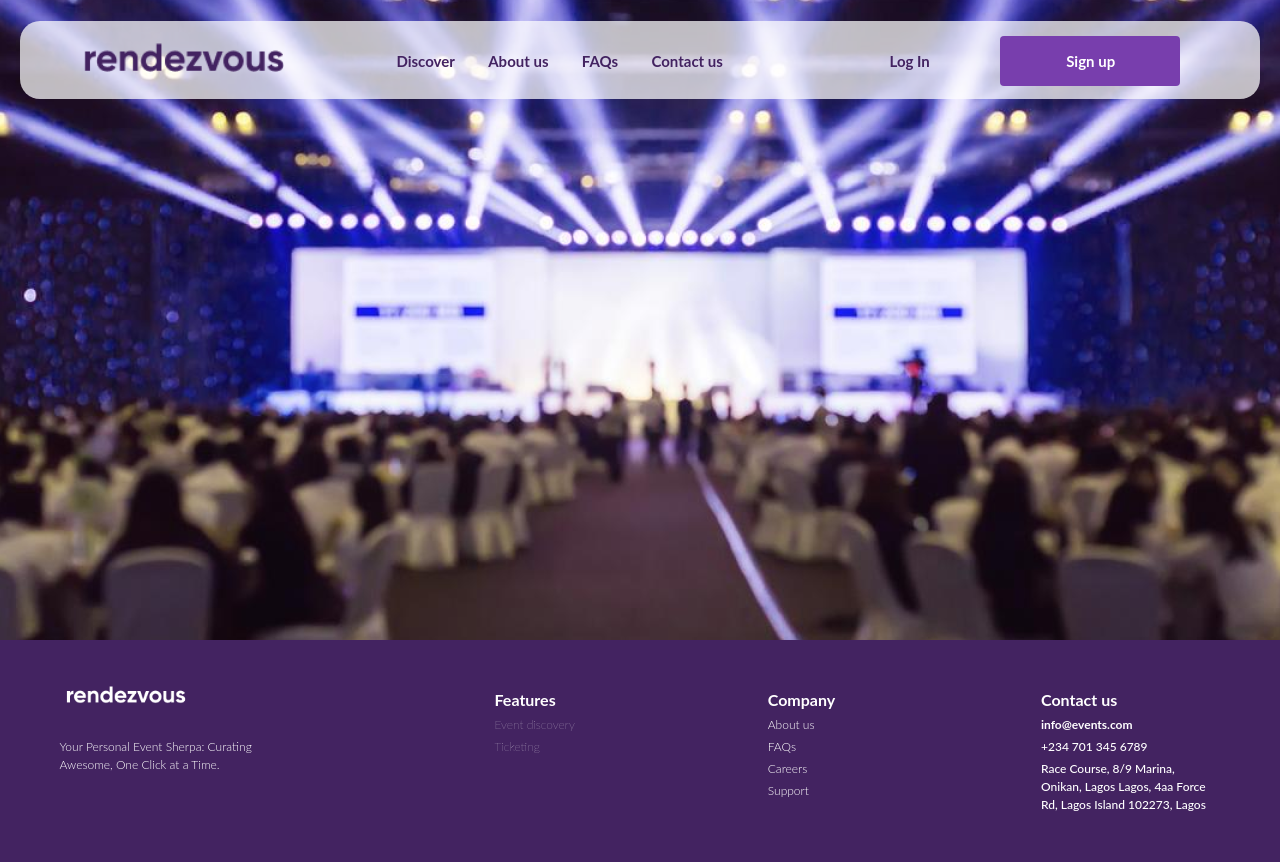
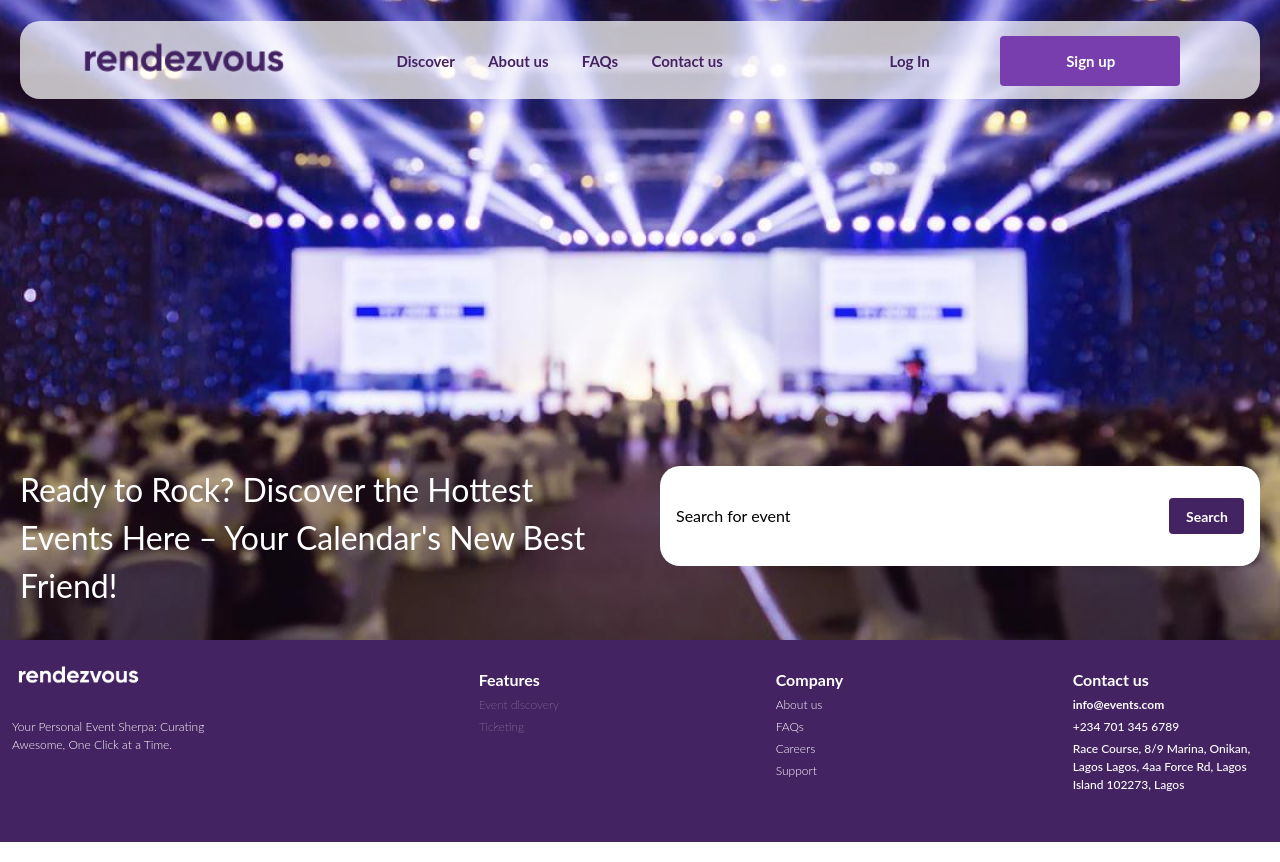
Before and after one commit to oiza-web/rendezvous, a Nuxt app: page / in a window 1280 px wide. Built offline with nearby package versions, Linux system fonts and the light colour scheme; a web font is replaced by a local one.

Commit message:
added hero component

```diff
--- a/assets/scss/style.scss
+++ b/assets/scss/style.scss
@@ -122,5 +122,31 @@
 
 .line-height {
   line-height: 50px;
-  // white-space: nowrap;
 }
+
+.hero-background-image {
+  background-image: url('/images/background-image.png');
+  background-size: cover;
+  background-repeat: no-repeat;
+  background-position: center;
+  height: 640px;
+}
+
+.hero-content {
+  margin-top: -174px;
+  padding: 0 20px;
+
+  &__text {
+    color: white;
+    font-size: 32px;
+    margin-bottom: 10px;
+  }
+
+  &__search {
+    height: 100px;
+    color: black;
+    background-color: white;
+    border-radius: 20px;
+    width: 600px;
+  }
+}
--- a/components/Footer.vue
+++ b/components/Footer.vue
@@ -1,6 +1,6 @@
 <template>
-  <section class="bg">
-    <v-container class="py-9">
+  <main class="bg">
+    <v-container fluid class="py-9">
       <v-row class="justify-space-between ">
         <v-col cols="12" lg="4">
           <img src="/images/rendezvous-logo.png" height="40" />
@@ -39,7 +39,7 @@
         </v-col>
       </v-row>
     </v-container>
-  </section>
+  </main>
 </template>
 
 <script>
--- a/components/Header.vue
+++ b/components/Header.vue
@@ -14,8 +14,8 @@
       </v-sheet>
 
       <v-list shaped dense>
-        <template v-for="item in items">
-          <v-list-item color="cta" dark nuxt :to="item.to" :key="item.text">
+        <template>
+          <v-list-item   v-for="item in items" color="cta" dark nuxt :to="item.to" :key="item.text">
             <v-list-item-action>
               <v-icon>{{ item.icon }}</v-icon>
             </v-list-item-action>
--- a/components/landing-page/HeroComponent.vue
+++ b/components/landing-page/HeroComponent.vue
@@ -1,26 +1,36 @@
 <template>
-  <main class="background-image">
-
-  </main>
+  <section>
+    <div class="hero-background-image"></div>
+    <div class="hero-content d-flex justify-space-between">
+      <div class="hero-content__text">
+        Ready to Rock? Discover the Hottest <br />
+        Events Here – Your Calendar's New Best <br />
+        Friend!
+      </div>
+      <div class="hero-content__search d-flex justify-space-between align-center px-4">
+        <div class="hero-content__search-box">Search for event</div>
+        <!-- <v-divider vertical></v-divider> -->
+        <div class="hero-content__search-box"></div>
+        <div class="hero-content__search-categories">
+          <v-select width="30" label="Categories" class="" color="black" dark item-color="white" focused="true"
+            :items="['California', 'Colorado', 'Florida', 'Georgia', 'Texas', 'Wyoming']" variant="outlined"></v-select>
+        </div>
+        <v-btn color="#432361" class="font-weight-bold" depressed>Search</v-btn>
+      </div>
+    </div>
+  </section>
 </template>
 
 <script>
 export default {
   data() {
-    return {
-
-    }
-  }
+    return {}
+  },
 }
 </script>
 
-<style lang="scss" scoped>
-.background-image {
-  background-image: url('/images/background-image.png');
-  background-size: cover;
-  background-repeat: no-repeat;
-  background-position: center;
-  height: 640px;
-  width: 100vw;
+<style lang="scss">
+.v-input.theme--dark.v-text-field.v-text-field--is-booted.v-select {
+    width: 200px !important;
 }
 </style>
--- a/nuxt.config.js
+++ b/nuxt.config.js
@@ -48,7 +48,7 @@ export default {
           primary: '#432361',
           accent: colors.grey.darken3,
           secondary: colors.amber.darken3,
-          info: colors.teal.lighten1,
+          info: 'black',
           warning: colors.amber.base,
           error: colors.deepOrange.accent4,
           success: colors.green.accent3,
```
